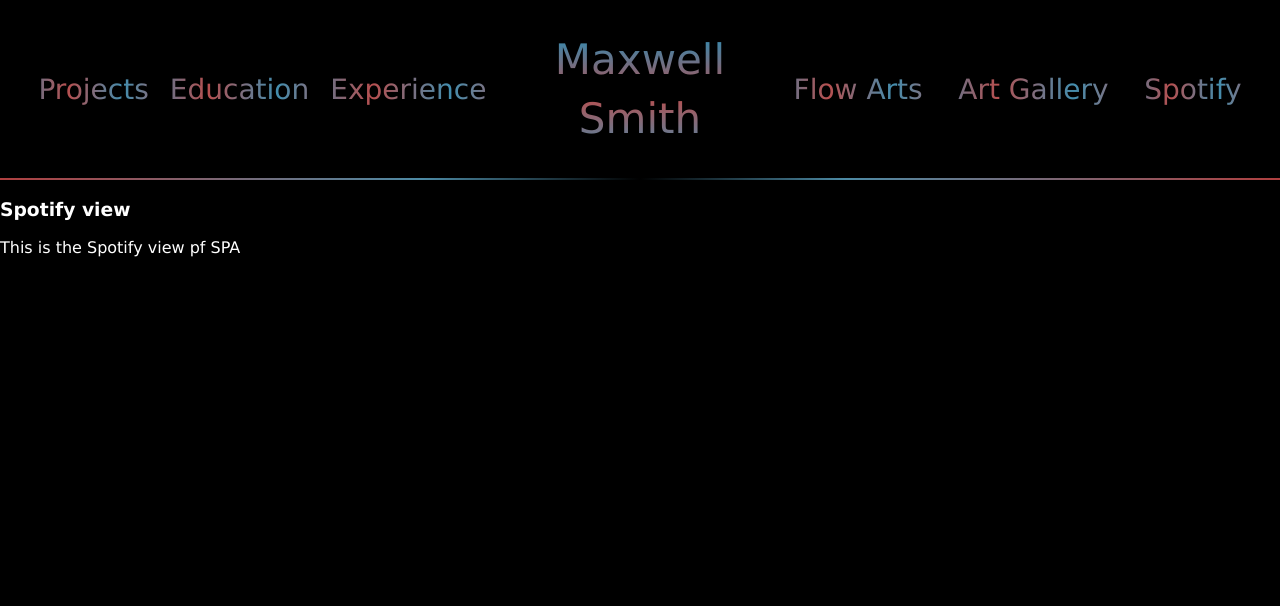
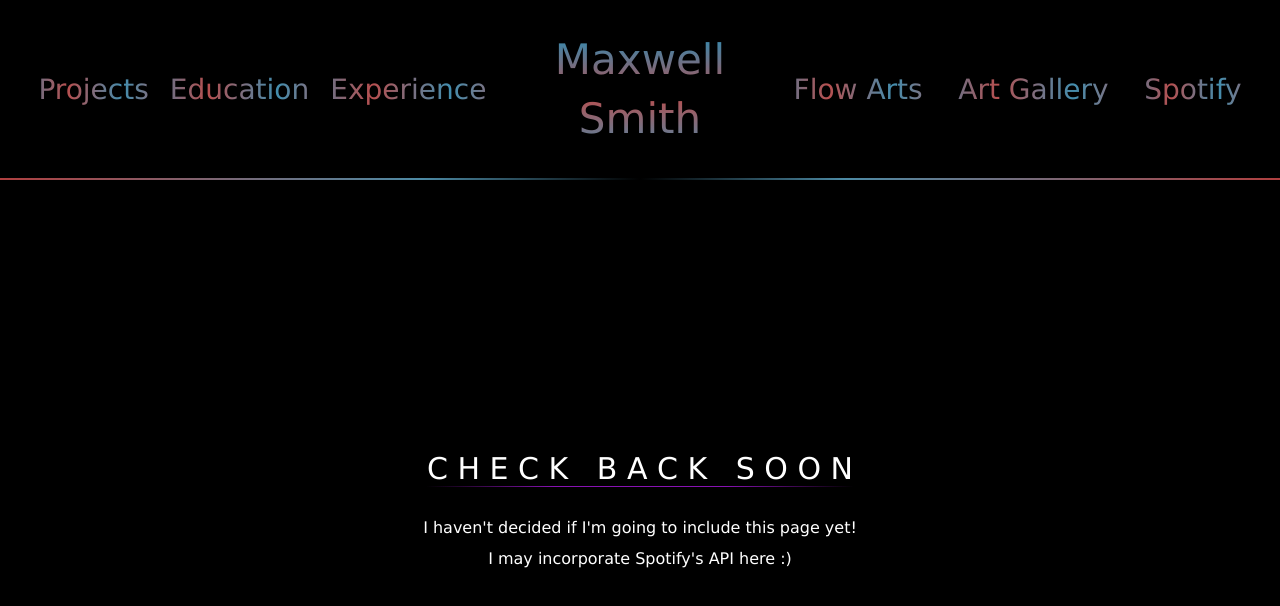
Before and after one commit to mxwllsmth/maxsmith, a React (Create React App) app: page /Spotify in a window 1280 px wide. Shown: the top 606 px of the page. Built offline with nearby package versions, Linux system fonts and the light colour scheme.

Commit message:
updates for deployment

```diff
--- a/src/components/Art.js
+++ b/src/components/Art.js
@@ -3,9 +3,9 @@ import '../styles/Art.css';
 
 const Art = props => {
   return (
-    <div>
-      <h3>Art view</h3>
-      <p> This is the art view pf SPA</p>
+    <div className="checkBackSoon">
+      <h2>C H E C K &nbsp; B A C K &nbsp; S O O N</h2>
+      <p>I haven't finished working on this page yet!</p>
     </div>
   );
 };
--- a/src/components/Flow.js
+++ b/src/components/Flow.js
@@ -6,8 +6,8 @@ const Flow = props => {
     <div>
       <h2 id="flowTitle">F l o w &nbsp; A r t ?</h2>
       <div id="flowDescription">
-        <p>Flow art is a movement based art form that incorporates dance and creative expression with prop manipulation. Each flow prop varies hugely and within each prop, there are</p>
-        <p>many possible styles of movement. Flow is highly individual, and thus, what one person does with a prop may be entirely different that what another person does with it.</p>
+        <p className="purpText">Flow art is a movement based art form that incorporates dance and creative expression with prop manipulation. Each flow prop varies hugely and within each prop, there are</p>
+        <p className="purpText">many possible styles of movement. Flow is highly individual, and thus, what one person does with a prop may be entirely different that what another person does with it.</p>
         <p id="pSpace" className="purpText">Flow props take on many different forms including . . .</p>
         <div id="propList" className="purpText">
           <li id="prop">Hoops</li>
@@ -32,7 +32,7 @@ const Flow = props => {
           <p>social media, searching for #flowart or #(the name of a specific prop) will show many accounts and videos to check out to try and see what props you might be interested in.</p>
         </div>
         <p></p>
-        <p className="purpText">Personally, my favorite props are hoops and poi, and you can find videos of my flow on my flow art instagram account <a href="https://www.instagram.com/maxwell.hoopswell/" id="instaFlow">@maxwell.hoopswell</a></p>
+        <p className="purpText" id="closingFlow">Personally, my favorite props are hoops and poi, and you can find videos of my flow on my flow art instagram account <a href="https://www.instagram.com/maxwell.hoopswell/" id="instaFlow">@maxwell.hoopswell</a></p>
       </div>
     </div>
   );
--- a/src/components/Spotify.js
+++ b/src/components/Spotify.js
@@ -3,9 +3,10 @@ import '../styles/Spotify.css';
 
 const Spotify = props => {
   return (
-    <div>
-      <h3>Spotify view</h3>
-      <p> This is the Spotify view pf SPA</p>
+    <div className="checkBackSoon">
+      <h2>C H E C K &nbsp; B A C K &nbsp; S O O N</h2>
+      <p>I haven't decided if I'm going to include this page yet!</p>
+      <p>I may incorporate Spotify's API here :)</p>
     </div>
   );
 };
--- a/src/styles/Experience.css
+++ b/src/styles/Experience.css
@@ -5,7 +5,7 @@
   margin: 45px 0 0 35px;
   -webkit-background-clip: text;
   background-clip: text;
-  background-image: linear-gradient(to right, white 0%, rgb(135, 18, 178) 40%, white 60%, rgb(135, 18, 178) 100%);
+  background-image: linear-gradient(to right, white 0%, rgb(186, 131, 206) 40%, white 60%, rgb(186, 131, 206) 100%);
   color: transparent;
   background-size: 200% 200%;
   animation: movingGradient 7.5s linear infinite alternate;
--- a/src/styles/Flow.css
+++ b/src/styles/Flow.css
@@ -47,3 +47,10 @@
 #instaFlow {
     color: rgb(135, 18, 178);
 }
+#closingFlow {
+    border-bottom: solid 1px;
+    border-image: linear-gradient(to right, black 10%, rgb(197, 142, 217) 50%, black 90%) 1;
+    background-size: 200% 200%;
+    animation: movingGradient 7.5s linear infinite alternate;
+    padding: 0 300px 10px 300px;
+}
--- a/src/styles/Projects.css
+++ b/src/styles/Projects.css
@@ -1,79 +1,95 @@
-#websiteContainer, #potholeContainer, #tenmoContainer, #vendingContainer {
+#websiteContainer,
+#potholeContainer,
+#tenmoContainer,
+#vendingContainer {
   display: flex;
   align-items: center;
 }
+
 #websiteContainer {
   justify-content: center;
 }
+
 #website {
   display: flex;
   flex-direction: column;
   width: 70vw;
   margin: 4% 0 2% 0;
   border: solid 1.5px;
-    border-image: linear-gradient(
-      to right, black 0%, white 50%, black 100%) 1;
+  border-image: linear-gradient(to right, black 0%, white 50%, black 100%) 1;
   background-size: 200% 200%;
   animation: movingGradient 7.5s linear infinite alternate;
   padding: 0 20px 20px 20px;
   align-items: center;
   height: fit-content;
 }
-#pothole, #vending {
+
+#pothole,
+#vending {
   display: flex;
   flex-direction: column;
   width: 65vw;
   margin: 2% 4% 2% 0%;
   border: solid 1.5px;
-    border-image: linear-gradient(
-      to top right, black 10%, white 50%, black 90%) 1;
+  border-image: linear-gradient(to top right, black 10%, white 50%, black 90%) 1;
   background-size: 200% 200%;
   animation: movingGradient 7.5s linear infinite alternate;
   padding: 0 20px 20px 20px;
 }
+
 #vending {
   margin-bottom: 4%;
 }
+
 #skills {
   padding-top: 10px;
   padding-bottom: 10px;
-    color:rgb(201, 111, 234);
+  color: rgb(201, 111, 234);
 }
+
 #tenmo {
   display: flex;
   flex-direction: column;
   width: 65vw;
   margin: 2% 0 2% 4%;
   border: solid 1.5px;
-  border-image: linear-gradient(
-    to top left, black 10%, white 50%, black 90%) 1;
+  border-image: linear-gradient(to top left, black 10%, white 50%, black 90%) 1;
   background-size: 200% 200%;
   animation: movingGradient 7.5s linear infinite alternate;
   padding: 0 20px 20px 20px;
 }
+
 #title {
   -webkit-background-clip: text;
   background-clip: text;
-    background-image: linear-gradient(
-      to right, white 0%, rgb(135, 18, 178) 40%, white 60%, rgb(135, 18, 178) 100%);
+  background-image: linear-gradient(to right, white 0%, rgb(135, 18, 178) 40%, white 60%, rgb(135, 18, 178) 100%);
   color: transparent;
   background-size: 200% 200%;
   animation: movingGradient 7.5s linear infinite alternate;
 }
+
 @keyframes movingGradient {
-  from {background-position: 0 0;}
-  to {background-position: 100% 100%;}
+  from {
+    background-position: 0 0;
   }
+
+  to {
+    background-position: 100% 100%;
+  }
+}
+
 #PTLogo {
   height: 46%;
   width: 46%;
   margin-left: 25%;
 }
+
 #GHLogo {
   height: 45%;
   width: 45%;
   margin-left: 28%;
 }
+
 #GHLogoVM {
   height: 45%;
   width: 45%;
--- a/src/styles/Spotify.css
+++ b/src/styles/Spotify.css
@@ -0,0 +1,8 @@
+.checkBackSoon {
+    display: flex;
+    width: 100vw;
+    height: 80vh;
+    flex-direction: column;
+    justify-content: center;
+    align-items: center;
+}
```
Lines whose indentation alone changed are shown as unchanged.
